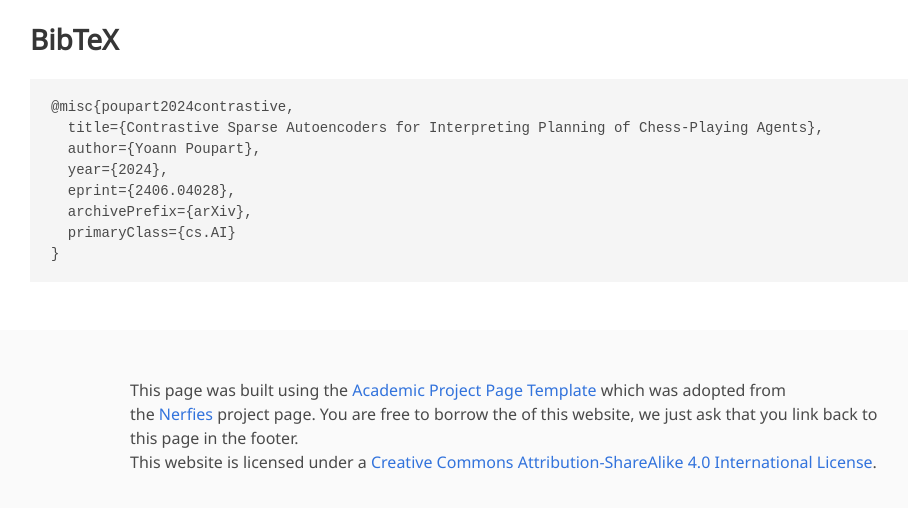
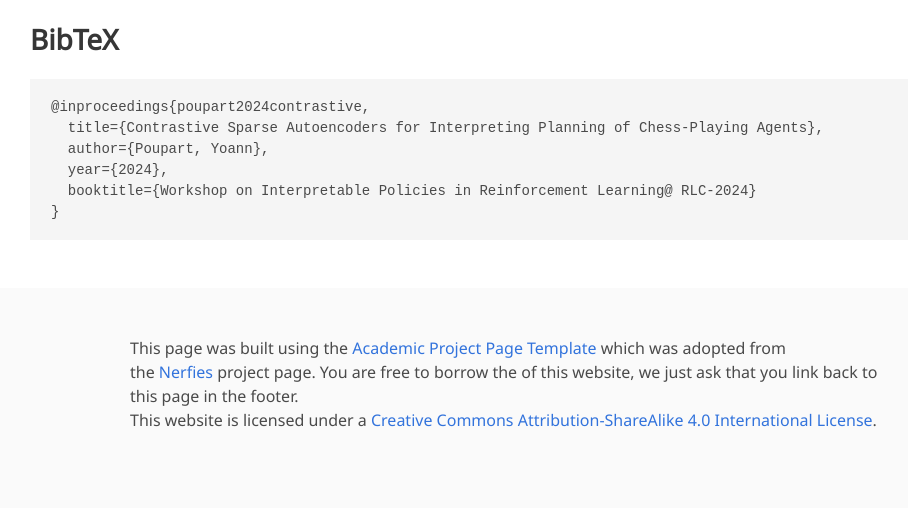
Before and after one commit to yp-edu/yp-edu.github.io, a Jekyll site: the page built from pages/_publications/lczero-planning.html, in a window 1280 px wide and 900 px high, scrolled down 987 px, cut to the strip 330-838 px from the top of the window. Shown: the whole strip, without its empty margins (130-1038 px from the left). Built offline with Jekyll 4.4.1, drawn with Linux system fonts in a browser that asks for light colours; nearby versions of some CDN libraries; some web fonts are replaced; library files that are not in the unit come from our copies; Markdown is read by kramdown in place of the engine named in the settings; a style sheet for code colours, icons or effects is not loaded.

Commit message:
updated bibtex

```diff
--- a/pages/_publications/lczero-planning.html
+++ b/pages/_publications/lczero-planning.html
@@ -240,13 +240,11 @@ description: TL;DR> We propose contrastive sparse autoencoders (CSAE), a novel f
     <div class="container is-max-desktop content">
       <h2 class="title">BibTeX</h2>
       <pre>
-<code>@misc{poupart2024contrastive,
+<code>@inproceedings{poupart2024contrastive,
   title={Contrastive Sparse Autoencoders for Interpreting Planning of Chess-Playing Agents},
-  author={Yoann Poupart},
+  author={Poupart, Yoann},
   year={2024},
-  eprint={2406.04028},
-  archivePrefix={arXiv},
-  primaryClass={cs.AI}
+  booktitle={Workshop on Interpretable Policies in Reinforcement Learning@ RLC-2024}
 }</code></pre>
     </div>
 </section>
```
